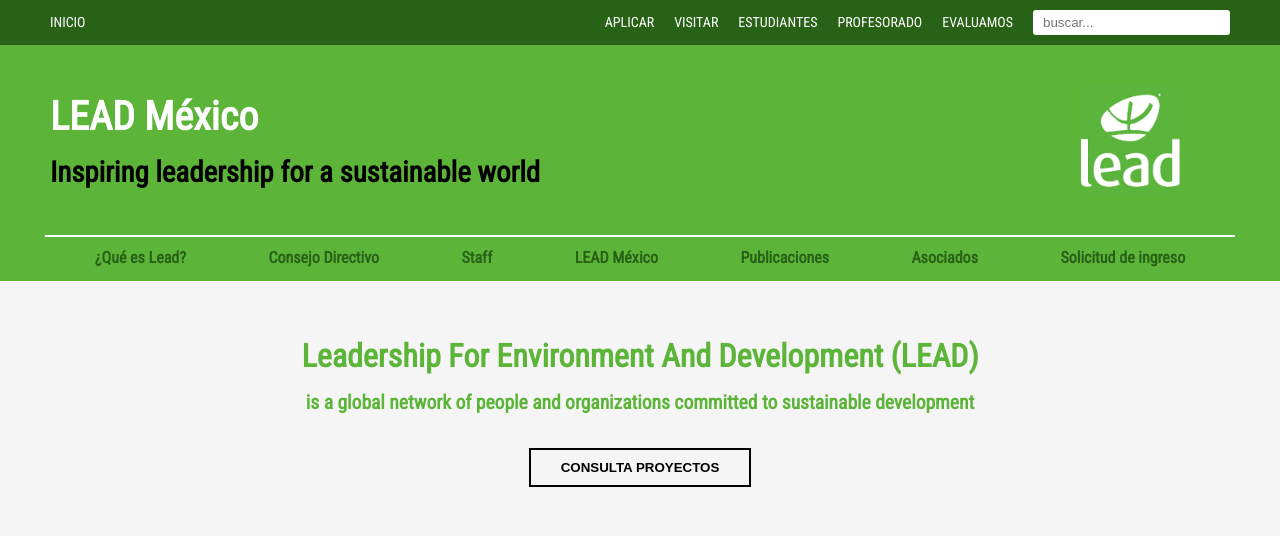
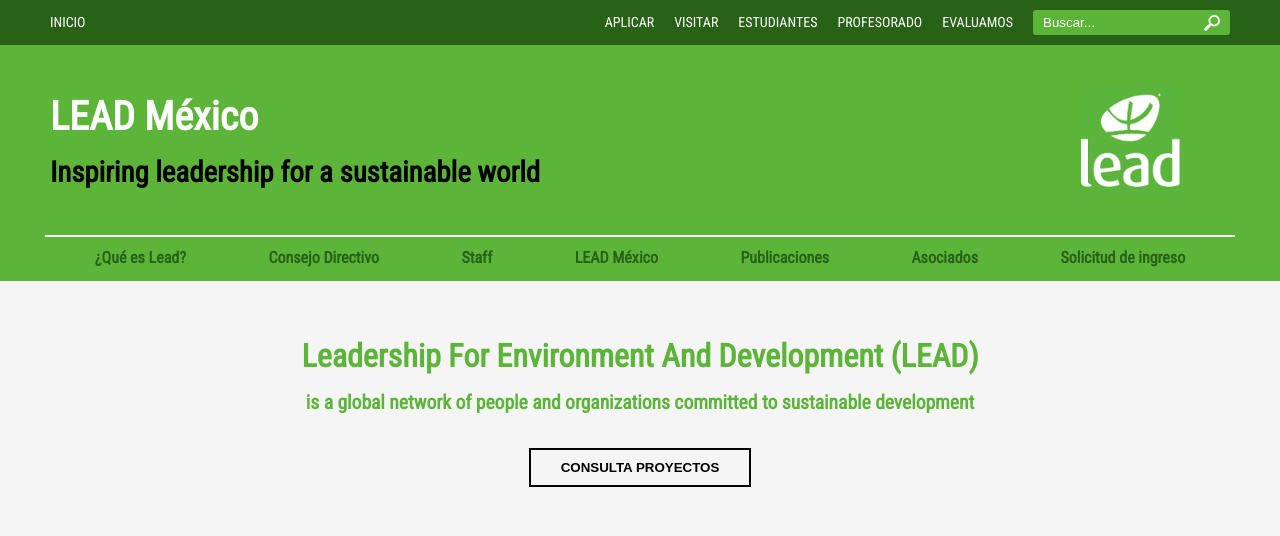
Before and after one commit to spinalfiver733/LEAD_Project, a PHP site: page / in a window 1280 px wide. Shown: the top 536 px of the page. Run offline with PHP 8.4, Linux system fonts and the light colour scheme.

Commit message:
Cambios en el input de buscar

```diff
--- a/estilos.css
+++ b/estilos.css
@@ -245,6 +245,34 @@ header {
     padding: 10px;
 }
 
+.top-nav ul li input[type="search"] {
+    background-color: var(--primary-light);
+}
+
+.search-container input::-webkit-input-placeholder { /* Chrome/Safari/Opera */
+    color: white;
+}
+.search-container input::-moz-placeholder { /* Firefox */
+    color: white;
+}
+.search-container input:-ms-input-placeholder { /* IE/Edge */
+    color: white;
+}
+
+.search-container {
+    position: relative;
+    display: flex;
+    align-items: center;
+}
+
+.search-icon {
+    position: absolute;
+    right: 10px;
+    width: 16px;
+    height: 16px;
+    transform: scaleX(-1);
+}
+
 /* History Section */
 .history {
     background-image: url('background.jpg');
--- a/index.html
+++ b/index.html
@@ -17,7 +17,12 @@
                 <li>ESTUDIANTES</li>
                 <li>PROFESORADO</li>
                 <li>EVALUAMOS</li>
-                <li><input type="search" placeholder="buscar..."></li>
+                <li>
+                    <div class="search-container">
+                        <input type="search" placeholder="Buscar...">
+                        <img src="assets/busqueda-de-lupa.svg" alt="buscar" class="search-icon">
+                    </div>
+                </li>
             </ul>
         </div>
 
```
Also changed, not shown: assets/DisenoCurricular.png (added), assets/ElColegioDeMexico.png (added), assets/Perfil_DeAsociados.png (added), assets/Propuesta_Del_Programa.png (added), assets/busqueda-de-lupa.svg (added).
